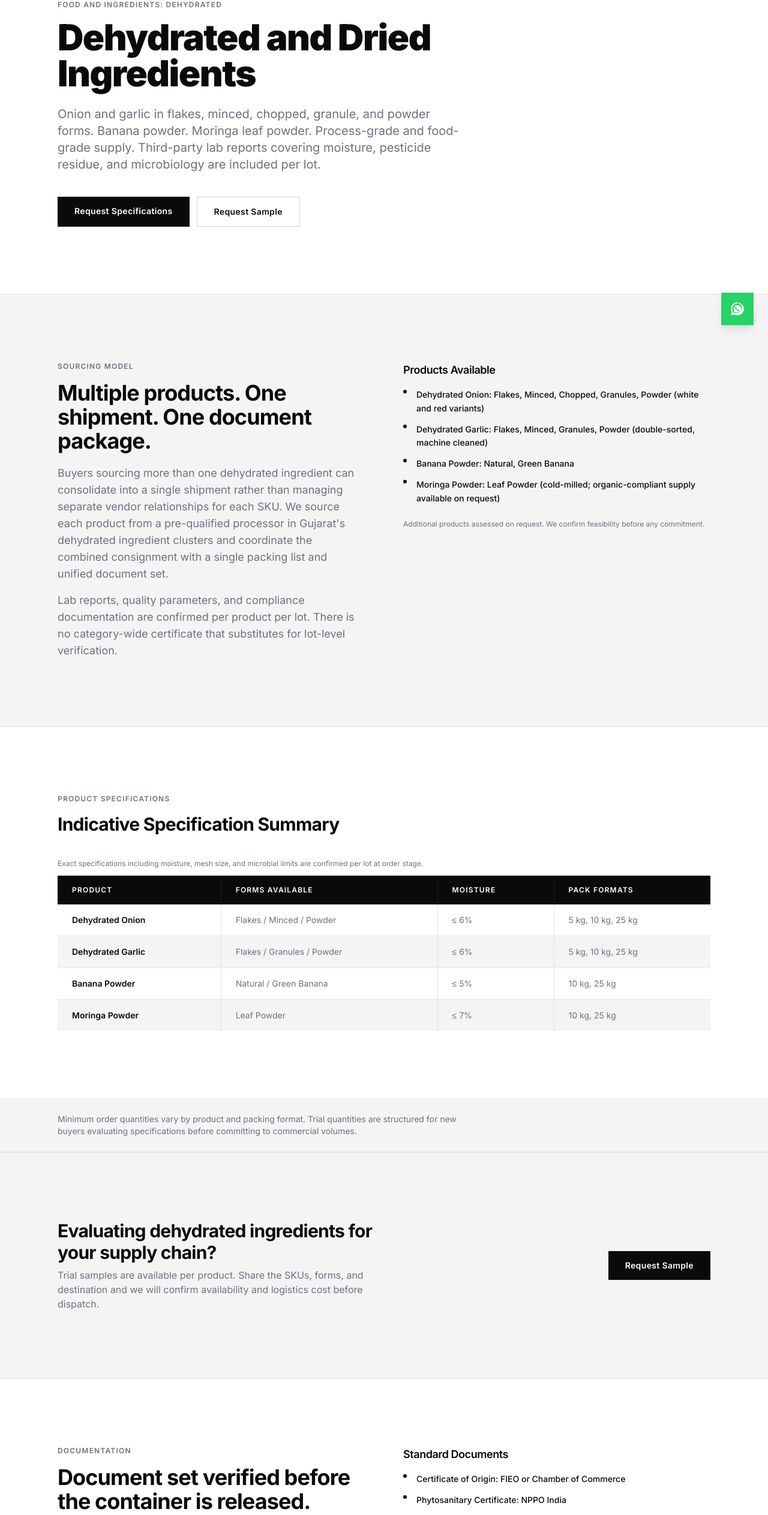
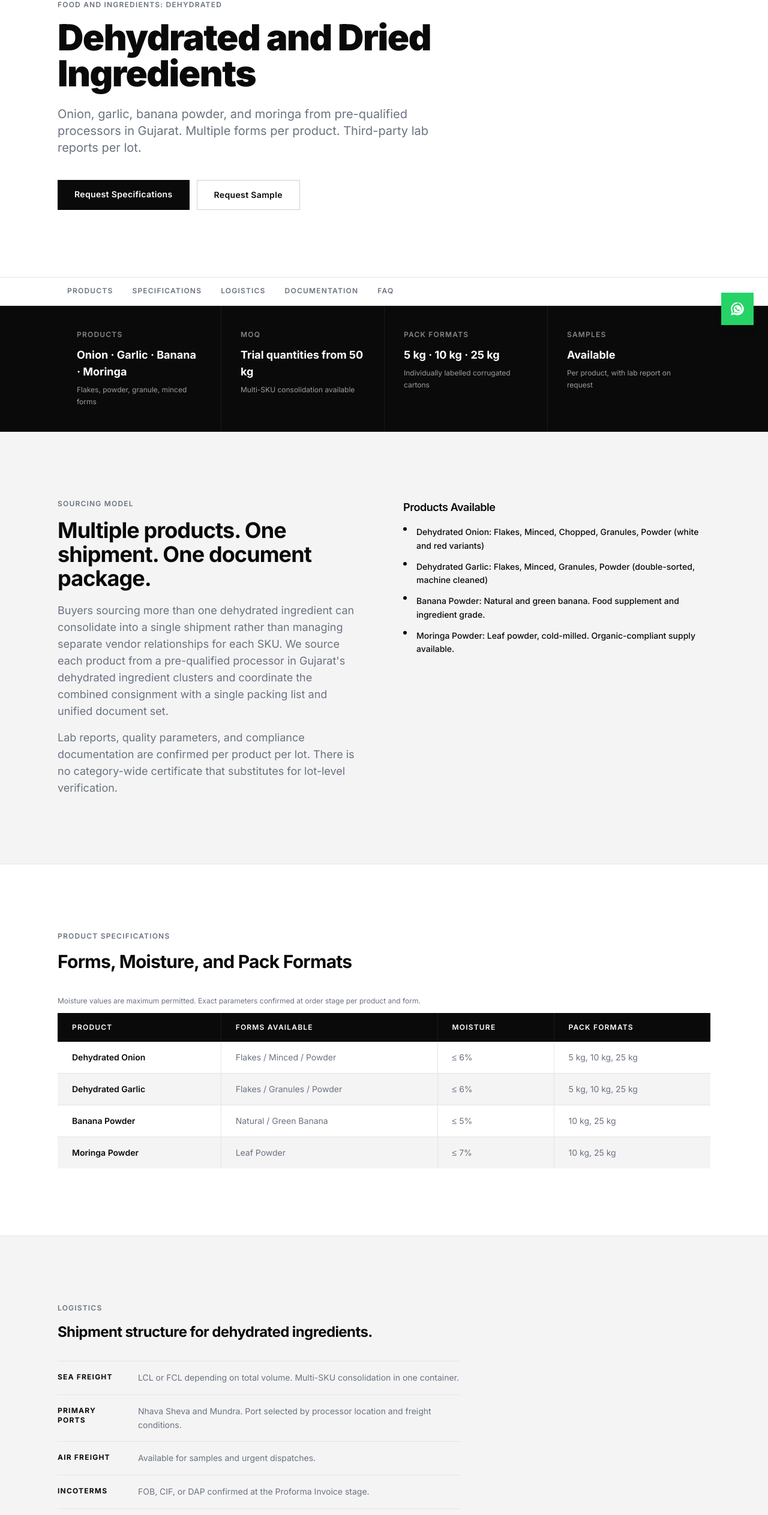
Before and after one commit to exportdesi/ExportDesi-web, a React (Vite) app: page /industries/food-ingredients/dehydrated-ingredients in a window 1280 px wide. Shown: the part 234-2760 px from the top of the page at 60% size. Built offline with nearby package versions, Linux system fonts and the light colour scheme.

Commit message:
feat: product page blueprint — Quick Snapshot Box, reordered sections, logistics rows (Makhana + Dehydrated)

```diff
--- a/src/pages/DehydratedPage.jsx
+++ b/src/pages/DehydratedPage.jsx
@@ -7,6 +7,21 @@ import CTASection from '../components/CTASection';
 import FAQAccordion from '../components/FAQAccordion';
 import { dehydratedSpecTable, dehydratedFaqs } from '../data/dehydrated';
 import { Link } from 'react-router-dom';
+
+const SNAPSHOT = [
+    { label: 'Products', value: 'Onion · Garlic · Banana · Moringa', sub: 'Flakes, powder, granule, minced forms' },
+    { label: 'MOQ', value: 'Trial quantities from 50 kg', sub: 'Multi-SKU consolidation available' },
+    { label: 'Pack Formats', value: '5 kg · 10 kg · 25 kg', sub: 'Individually labelled corrugated cartons' },
+    { label: 'Samples', value: 'Available', sub: 'Per product, with lab report on request' },
+];
+
+const JUMP_LINKS = [
+    { label: 'Products', href: '#products' },
+    { label: 'Specifications', href: '#specs' },
+    { label: 'Logistics', href: '#logistics' },
+    { label: 'Documentation', href: '#documentation' },
+    { label: 'FAQ', href: '#faq' },
+];
 
 const DEHYDRATED_FAQS_EXTENDED = [
     ...dehydratedFaqs,
@@ -32,15 +47,55 @@ export default function DehydratedPage() {
                 description="Export Desi supplies dehydrated onion, garlic, banana powder, and moringa from pre-qualified Indian processors. Multiple forms and grades, third-party lab reports per lot."
             />
 
+            {/* ① Hero */}
             <HeroSection
                 label="Food and Ingredients: Dehydrated"
                 title="Dehydrated and Dried Ingredients"
-                subtitle="Onion and garlic in flakes, minced, chopped, granule, and powder forms. Banana powder. Moringa leaf powder. Process-grade and food-grade supply. Third-party lab reports covering moisture, pesticide residue, and microbiology are included per lot."
+                subtitle="Onion, garlic, banana powder, and moringa from pre-qualified processors in Gujarat. Multiple forms per product. Third-party lab reports per lot."
                 primaryCTA={{ label: 'Request Specifications', href: '/contact?type=dehydrated' }}
                 secondaryCTA={{ label: 'Request Sample', href: '/contact?type=dehydrated&subtype=sample' }}
             />
 
-            {/* Sourcing model */}
+            {/* Jump links */}
+            <nav className="bg-white border-b border-border sticky top-[73px] z-30" aria-label="Page sections">
+                <div className="page-container">
+                    <div className="flex items-center overflow-x-auto scrollbar-none">
+                        {JUMP_LINKS.map((link) => (
+                            <a
+                                key={link.href}
+                                href={link.href}
+                                className="flex-shrink-0 text-xs font-semibold uppercase tracking-widest text-muted hover:text-brand px-4 py-3.5 border-b-2 border-transparent hover:border-brand transition-all duration-150"
+                            >
+                                {link.label}
+                            </a>
+                        ))}
+                    </div>
+                </div>
+            </nav>
+
+            {/* ② Quick Snapshot Box */}
+            <section className="bg-brand border-b border-brand-light">
+                <div className="page-container">
+                    <div className="grid grid-cols-2 md:grid-cols-4 divide-x divide-brand-light">
+                        {SNAPSHOT.map(({ label, value, sub }) => (
+                            <div key={label} className="px-6 py-8 md:px-8 md:py-10">
+                                <p className="text-xs font-semibold uppercase tracking-widest text-white/50 mb-3">
+                                    {label}
+                                </p>
+                                <p className="text-base md:text-lg font-bold text-white leading-snug mb-1.5">
+                                    {value}
+                                </p>
+                                <p className="text-xs text-white/60 leading-relaxed">
+                                    {sub}
+                                </p>
+                            </div>
+                        ))}
+                    </div>
+                </div>
+            </section>
+
+            {/* ③ Supply Structure */}
+            <div id="products" style={{ scrollMarginTop: '120px' }} />
             <section className="bg-surface border-b border-border">
                 <div className="page-container section-pad">
                     <div className="grid grid-cols-1 md:grid-cols-2 gap-16 items-start">
@@ -48,7 +103,7 @@ export default function DehydratedPage() {
                             label="Sourcing Model"
                             heading="Multiple products. One shipment. One document package."
                             paragraphs={[
-                                'Buyers sourcing more than one dehydrated ingredient can consolidate into a single shipment rather than managing separate vendor relationships for each SKU. We source each product from a pre-qualified processor in Gujarat\'s dehydrated ingredient clusters and coordinate the combined consignment with a single packing list and unified document set.',
+                                "Buyers sourcing more than one dehydrated ingredient can consolidate into a single shipment rather than managing separate vendor relationships for each SKU. We source each product from a pre-qualified processor in Gujarat's dehydrated ingredient clusters and coordinate the combined consignment with a single packing list and unified document set.",
                                 'Lab reports, quality parameters, and compliance documentation are confirmed per product per lot. There is no category-wide certificate that substitutes for lot-level verification.',
                             ]}
                         />
@@ -58,81 +113,95 @@ export default function DehydratedPage() {
                                 items={[
                                     'Dehydrated Onion: Flakes, Minced, Chopped, Granules, Powder (white and red variants)',
                                     'Dehydrated Garlic: Flakes, Minced, Granules, Powder (double-sorted, machine cleaned)',
-                                    'Banana Powder: Natural, Green Banana',
-                                    'Moringa Powder: Leaf Powder (cold-milled; organic-compliant supply available on request)',
+                                    'Banana Powder: Natural and green banana. Food supplement and ingredient grade.',
+                                    'Moringa Powder: Leaf powder, cold-milled. Organic-compliant supply available.',
                                 ]}
                             />
-                            <p className="text-xs text-muted mt-6">
-                                Additional products assessed on request. We confirm feasibility before any commitment.
-                            </p>
                         </div>
                     </div>
                 </div>
             </section>
 
+            {/* ④ Specification Table */}
+            <div id="specs" style={{ scrollMarginTop: '120px' }} />
             <SpecTable
                 label="Product Specifications"
-                heading="Indicative Specification Summary"
-                caption="Exact specifications including moisture, mesh size, and microbial limits are confirmed per lot at order stage."
+                heading="Forms, Moisture, and Pack Formats"
+                caption="Moisture values are maximum permitted. Exact parameters confirmed at order stage per product and form."
                 headers={dehydratedSpecTable.headers}
                 rows={dehydratedSpecTable.rows}
             />
 
-            {/* MOQ note */}
+            {/* ⑤ Logistics */}
+            <div id="logistics" style={{ scrollMarginTop: '120px' }} />
             <section className="bg-surface border-b border-border">
-                <div className="page-container py-6">
-                    <p className="text-sm text-muted max-w-2xl">
-                        Minimum order quantities vary by product and packing format. Trial quantities are structured for new buyers evaluating specifications before committing to commercial volumes.
-                    </p>
+                <div className="page-container section-pad">
+                    <p className="section-label">Logistics</p>
+                    <h2 className="text-xl md:text-2xl font-bold mb-8">Shipment structure for dehydrated ingredients.</h2>
+                    <div className="max-w-2xl divide-y divide-border border-t border-border">
+                        {[
+                            { label: 'Sea Freight', detail: 'LCL or FCL depending on total volume. Multi-SKU consolidation in one container.' },
+                            { label: 'Primary Ports', detail: 'Nhava Sheva and Mundra. Port selected by processor location and freight conditions.' },
+                            { label: 'Air Freight', detail: 'Available for samples and urgent dispatches.' },
+                            { label: 'Incoterms', detail: 'FOB, CIF, or DAP confirmed at the Proforma Invoice stage.' },
+                            { label: 'Lead Time', detail: 'In-stock: 10–15 working days. Custom or organic: 4–6 weeks advance notice required.' },
+                        ].map(({ label, detail }) => (
+                            <div key={label} className="flex gap-6 py-4">
+                                <span className="text-xs font-bold uppercase tracking-widest text-brand min-w-[110px] pt-0.5">{label}</span>
+                                <span className="text-sm text-muted leading-relaxed">{detail}</span>
+                            </div>
+                        ))}
+                    </div>
                 </div>
             </section>
 
-            <CTASection
-                heading="Evaluating dehydrated ingredients for your supply chain?"
-                subtext="Trial samples are available per product. Share the SKUs, forms, and destination and we will confirm availability and logistics cost before dispatch."
-                primaryCTA={{ label: 'Request Sample', href: '/contact?type=dehydrated&subtype=sample' }}
-                background="surface"
-            />
-
-            {/* Documentation */}
+            {/* ⑥ Documentation */}
+            <div id="documentation" style={{ scrollMarginTop: '120px' }} />
             <section className="bg-white border-b border-border">
                 <div className="page-container section-pad">
                     <div className="grid grid-cols-1 md:grid-cols-2 gap-16 items-start">
                         <ContentBlock
                             label="Documentation"
-                            heading="Document set verified before the container is released."
+                            heading="Per-product, per-lot documentation. Not category certificates."
                             paragraphs={[
-                                'HS classification is verified before the Proforma Invoice is issued. Before container stuffing is authorised, we verify HS code accuracy on the commercial invoice, phytosanitary certificate validity relative to the sailing date, and lab report traceability to the specific lot being loaded. Packing list quantities are reconciled against actual lot weight and carton count for each SKU. No document is amended or re-issued post-shipment to correct a pre-dispatch oversight.',
+                                'Each product in a consolidated shipment carries its own lab report, moisture test, and packing list entry. HS classification is verified per product before PI confirmation. Destination-specific requirements — fumigation, health certificates, country of origin specifics — are confirmed at enquiry stage.',
                             ]}
                         />
                         <StructuredList
-                            heading="Standard Documents"
+                            heading="Standard Documents Per Lot"
                             items={[
                                 'Certificate of Origin: FIEO or Chamber of Commerce',
                                 'Phytosanitary Certificate: NPPO India',
-                                'Commercial Invoice and Packing List (line-by-line per SKU)',
+                                'Commercial Invoice and Packing List',
                                 'Bill of Lading or Airway Bill',
-                                'Third-party Lab Report: moisture, microbial count, pesticide residue (per product per lot)',
+                                'Third-party Lab Report: moisture, microbiology, pesticide residue, heavy metals',
+                                'Pre-shipment Inspection Certificate: on request',
                             ]}
                         />
                     </div>
-                    <div className="mt-10">
-                        <Link to="/compliance" className="btn-secondary">
-                            View Full Compliance Framework
-                        </Link>
+                    <div className="mt-12 pt-8 border-t border-border">
+                        <p className="text-sm text-muted max-w-2xl">
+                            Buyer-specified testing labs and additional accreditation requirements can be accommodated with advance notice.{' '}
+                            <Link to="/compliance" className="text-brand font-medium underline underline-offset-2">
+                                View full compliance framework
+                            </Link>
+                        </p>
                     </div>
                 </div>
             </section>
 
+            {/* ⑦ FAQ */}
+            <div id="faq" style={{ scrollMarginTop: '120px' }} />
             <FAQAccordion
                 label="Common Questions"
                 heading="Dehydrated Ingredients: Frequently Asked Questions"
                 items={DEHYDRATED_FAQS_EXTENDED}
             />
 
+            {/* ⑧ Final CTA */}
             <CTASection
-                heading="Have a dehydrated ingredient requirement?"
-                subtext="Send us the products, required forms, grades, target volume, and destination market. We confirm processor availability and indicative pricing within 48 business hours."
+                heading="Discuss a dehydrated ingredient requirement."
+                subtext="Send us the product, form, target volume, pack format, and destination. We confirm processor availability and indicative pricing within 48 business hours."
                 primaryCTA={{ label: 'Submit Your Requirement', href: '/contact?type=dehydrated' }}
                 secondaryCTA={{ label: 'How We Work', href: '/how-we-work' }}
                 background="dark"
--- a/src/pages/MakhanaPage.jsx
+++ b/src/pages/MakhanaPage.jsx
@@ -27,14 +27,19 @@ const PRODUCT_SCHEMA = {
     },
 };
 
-const MOQ_NOTE = 'Minimum order quantities vary by grade and packing format. Trial quantities are structured for new buyers. Contact us to confirm current availability before placing an order.';
+const SNAPSHOT = [
+    { label: 'Grade Range', value: 'Standard to Extra Premium', sub: '12mm – 18mm+, four grades' },
+    { label: 'MOQ', value: 'Trial from 100 kg', sub: 'Commercial from 1 MT per grade' },
+    { label: 'Pack Formats', value: '5 kg · 10 kg · 20 kg', sub: 'PP woven bag or corrugated carton' },
+    { label: 'Samples', value: 'Available', sub: 'Grade, weight, and freight confirmed upfront' },
+];
 
 const JUMP_LINKS = [
     { label: 'Grades', href: '#grades' },
     { label: 'Packaging', href: '#packaging' },
+    { label: 'Logistics', href: '#logistics' },
     { label: 'Documentation', href: '#documentation' },
-    { label: 'MOQ', href: '#moq' },
-    { label: 'Logistics', href: '#logistics' },
+    { label: 'FAQ', href: '#faq' },
 ];
 
 export default function MakhanaPage() {
@@ -50,7 +55,7 @@ export default function MakhanaPage() {
                 </script>
             </Helmet>
 
-            {/* Definition block for SEO / AI extraction */}
+            {/* Definition block — SEO / AI extraction */}
             <div className="bg-surface border-b border-border">
                 <div className="page-container py-4">
                     <p className="text-xs text-muted">
@@ -59,18 +64,19 @@ export default function MakhanaPage() {
                 </div>
             </div>
 
+            {/* ① Hero */}
             <HeroSection
                 label="Food and Ingredients: Makhana"
                 title="Makhana (Fox Nuts)"
-                subtitle="Four size grades from 12mm to 18mm+. Sourced from processing units in Bihar's Mithila cluster. Each lot is verified before dispatch. Certificate of Origin, phytosanitary certificate, grade-specific lab report, and packing list are included as standard."
+                subtitle="Four size grades from 12mm to 18mm+. Sourced from processing units in Bihar's Mithila cluster. Each lot is verified before dispatch."
                 primaryCTA={{ label: 'Request Sample', href: '/contact?product=makhana&type=sample' }}
                 secondaryCTA={{ label: 'Discuss Supply', href: '/contact?product=makhana&type=supply' }}
             />
 
-            {/* Jump link bar */}
+            {/* Jump links */}
             <nav className="bg-white border-b border-border sticky top-[73px] z-30" aria-label="Page sections">
                 <div className="page-container">
-                    <div className="flex items-center gap-0 overflow-x-auto scrollbar-none">
+                    <div className="flex items-center overflow-x-auto scrollbar-none">
                         {JUMP_LINKS.map((link) => (
                             <a
                                 key={link.href}
@@ -84,7 +90,28 @@ export default function MakhanaPage() {
                 </div>
             </nav>
 
-            {/* Grades */}
+            {/* ② Quick Snapshot Box */}
+            <section className="bg-brand border-b border-brand-light">
+                <div className="page-container">
+                    <div className="grid grid-cols-2 md:grid-cols-4 divide-x divide-brand-light">
+                        {SNAPSHOT.map(({ label, value, sub }) => (
+                            <div key={label} className="px-6 py-8 md:px-8 md:py-10">
+                                <p className="text-xs font-semibold uppercase tracking-widest text-white/50 mb-3">
+                                    {label}
+                                </p>
+                                <p className="text-base md:text-lg font-bold text-white leading-snug mb-1.5">
+                                    {value}
+                                </p>
+                                <p className="text-xs text-white/60 leading-relaxed">
+                                    {sub}
+                                </p>
+                            </div>
+                        ))}
+                    </div>
+                </div>
+            </section>
+
+            {/* ③ Supply Structure */}
             <div id="grades" style={{ scrollMarginTop: '120px' }} />
             <TwoColumnSection
                 leftContent={
@@ -117,7 +144,7 @@ export default function MakhanaPage() {
                 }
             />
 
-            <div style={{ scrollMarginTop: '120px' }} />
+            {/* ④ Grade Table */}
             <SpecTable
                 label="Product Specifications"
                 heading="Grade Specifications"
@@ -126,7 +153,7 @@ export default function MakhanaPage() {
                 rows={makhanaSpecs.gradeTable.rows}
             />
 
-            {/* Packaging */}
+            {/* ⑤ Packaging Table */}
             <div id="packaging" style={{ scrollMarginTop: '120px' }} />
             <SpecTable
                 label="Packaging"
@@ -135,23 +162,30 @@ export default function MakhanaPage() {
                 rows={makhanaSpecs.packagingTable.rows}
             />
 
-            {/* MOQ */}
-            <div id="moq" style={{ scrollMarginTop: '120px' }} />
+            {/* ⑥ Logistics */}
+            <div id="logistics" style={{ scrollMarginTop: '120px' }} />
             <section className="bg-surface border-b border-border">
-                <div className="page-container py-6">
-                    <p className="text-xs font-bold uppercase tracking-widest text-brand mb-2">Minimum Order</p>
-                    <p className="text-sm text-muted max-w-2xl">{MOQ_NOTE}</p>
+                <div className="page-container section-pad">
+                    <p className="section-label">Logistics</p>
+                    <h2 className="text-xl md:text-2xl font-bold mb-8">Shipment structure for Makhana.</h2>
+                    <div className="max-w-2xl divide-y divide-border border-t border-border">
+                        {[
+                            { label: 'Sea Freight', detail: 'LCL (consolidated) or FCL (full container) depending on order volume.' },
+                            { label: 'Primary Ports', detail: 'Nhava Sheva and Kolkata. Port selected based on processor location.' },
+                            { label: 'Air Freight', detail: 'Available for samples and urgent dispatches.' },
+                            { label: 'Incoterms', detail: 'FOB, CIF, or DAP confirmed at the Proforma Invoice stage.' },
+                            { label: 'Lead Time', detail: 'Production and documentation lead time confirmed per processor at order stage.' },
+                        ].map(({ label, detail }) => (
+                            <div key={label} className="flex gap-6 py-4">
+                                <span className="text-xs font-bold uppercase tracking-widest text-brand min-w-[110px] pt-0.5">{label}</span>
+                                <span className="text-sm text-muted leading-relaxed">{detail}</span>
+                            </div>
+                        ))}
+                    </div>
                 </div>
             </section>
 
-            <CTASection
-                heading="Evaluating Makhana for your supply chain?"
-                subtext="Trial samples are available. Share your grade requirement and destination and we will confirm processor availability, sample weight, and freight cost before dispatch."
-                primaryCTA={{ label: 'Request Sample', href: '/contact?product=makhana&type=sample' }}
-                background="surface"
-            />
-
-            {/* Documentation */}
+            {/* ⑦ Documentation */}
             <div id="documentation" style={{ scrollMarginTop: '120px' }} />
             <section className="bg-white border-b border-border">
                 <div className="page-container section-pad">
@@ -175,7 +209,6 @@ export default function MakhanaPage() {
                             ]}
                         />
                     </div>
-
                     <div className="mt-12 pt-8 border-t border-border">
                         <p className="text-sm text-muted max-w-2xl">
                             Destination-specific requirements such as fumigation certificates, health certificates, or halal certification are confirmed at enquiry stage and coordinated before loading.{' '}
@@ -187,35 +220,15 @@ export default function MakhanaPage() {
                 </div>
             </section>
 
-            {/* Logistics */}
-            <div id="logistics" style={{ scrollMarginTop: '120px' }} />
-            <section className="bg-surface border-b border-border">
-                <div className="page-container section-pad">
-                    <p className="section-label">Logistics</p>
-                    <h2 className="text-xl md:text-2xl font-bold mb-8">Shipment structure for Makhana.</h2>
-                    <div className="max-w-2xl divide-y divide-border border-t border-border">
-                        {[
-                            { label: 'Sea Freight', detail: 'LCL (consolidated) or FCL (full container) depending on order volume.' },
-                            { label: 'Primary Ports', detail: 'Nhava Sheva and Kolkata. Port selected based on processor location.' },
-                            { label: 'Air Freight', detail: 'Available for samples and urgent dispatches.' },
-                            { label: 'Incoterms', detail: 'FOB, CIF, or DAP confirmed at the Proforma Invoice stage.' },
-                            { label: 'Lead Time', detail: 'Production and documentation lead time confirmed per processor at order stage.' },
-                        ].map(({ label, detail }) => (
-                            <div key={label} className="flex gap-6 py-4">
-                                <span className="text-xs font-bold uppercase tracking-widest text-brand min-w-[110px] pt-0.5">{label}</span>
-                                <span className="text-sm text-muted leading-relaxed">{detail}</span>
-                            </div>
-                        ))}
-                    </div>
-                </div>
-            </section>
-
+            {/* ⑧ FAQ */}
+            <div id="faq" style={{ scrollMarginTop: '120px' }} />
             <FAQAccordion
                 label="Common Questions"
                 heading="Makhana Supply: Frequently Asked Questions"
                 items={makhanaSpecs.faqs}
             />
 
+            {/* ⑨ Final CTA */}
             <CTASection
                 heading="Discuss a Makhana supply requirement."
                 subtext="Send us your grade, target volume, pack format, destination market, and timeline. We confirm processor availability and indicative pricing within 48 business hours."
```
